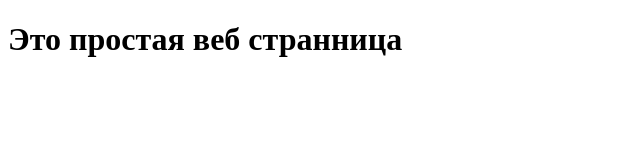
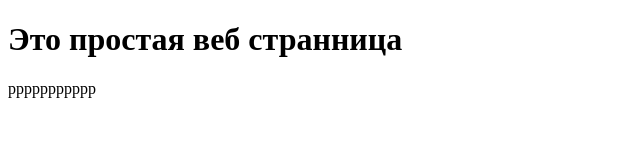
Before and after one commit to AK1M4R/GitLab3, a plain HTML site: page index.html in a window 1280 px wide. Shown: the whole page, without its empty margins (0-640 px from the left). Drawn offline with Linux system fonts and the light colour scheme.

Commit message:
Update index.html
Delme

```diff
--- a/index.html
+++ b/index.html
@@ -8,3 +8,4 @@
 <h1>Это простая веб странница</h1>
 </body>
 </html>
+ррррррррррр
```
